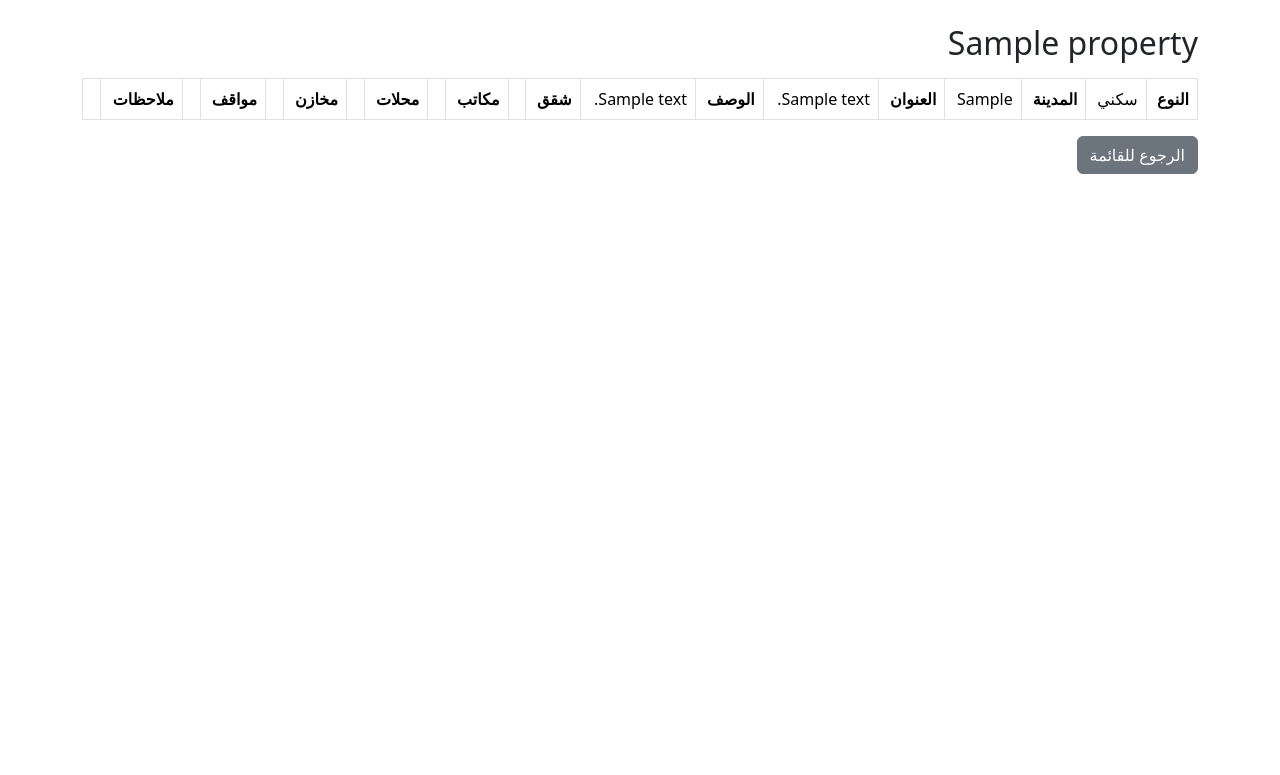
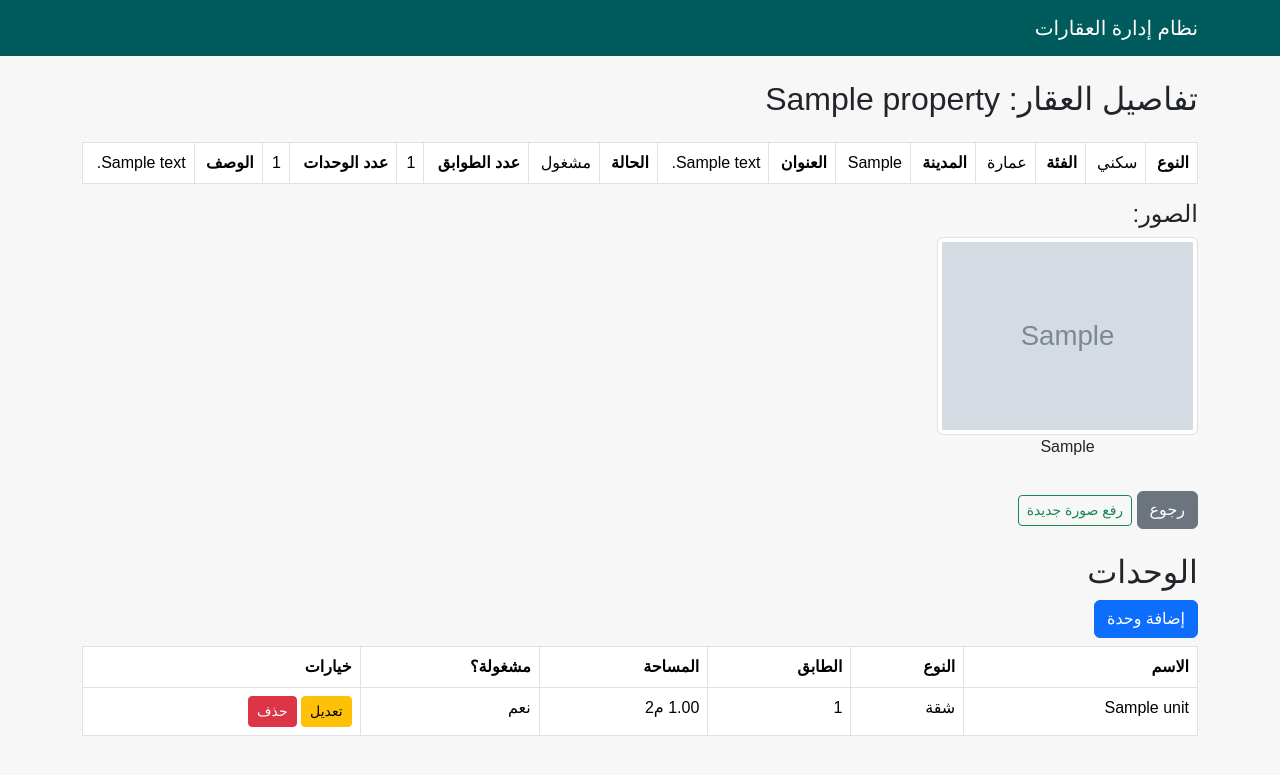
Before and after one commit to alabri0803/rentalmanagement, a Django app: page /properties/1/ in a window 1280 px wide. Shown: the top 775 px of the page. Run offline with Django 5.2, Linux system fonts and the light colour scheme; tables that the repository leaves empty hold one stand-in row (values such as "Sample post"); grey boxes marked "Sample" are stand-in pictures.

Commit message:
تم تعديل للجميع

```diff
--- a/properties/models.py
+++ b/properties/models.py
@@ -61,3 +61,25 @@ class PropertyImage(models.Model):
 
   def __str__(self):
     return f"صورة - {self.property.name}"
+
+class Unit(models.Model):
+  UNIT_TYPES = [
+    ('شقة', 'شقة'),
+    ('محل', 'محل'),
+    ('مكتب', 'مكتب'),
+    ('مخزن', 'مخزن'),
+    ('موقف', 'موقف')
+  ]
+  property = models.ForeignKey(Property, related_name='units', on_delete=models.CASCADE, verbose_name='العقار')
+  name = models.CharField(max_length=100, verbose_name='اسم الوحدة')
+  type = models.CharField(max_length=50, choices=UNIT_TYPES, verbose_name='نوع الوحدة')
+  floor_number = models.PositiveIntegerField(verbose_name='رقم الطابق')
+  area = models.DecimalField(max_digits=8, decimal_places=2, verbose_name='المساحة')
+  is_occupied = models.BooleanField(default=False, verbose_name='مشغولة؟')
+
+  class Meta:
+    verbose_name = 'وحدة'
+    verbose_name_plural = 'الوحدات'
+
+  def __str__(self):
+    return f"{self.name} - {self.get_type_display()}"
--- a/properties/templates/base.html
+++ b/properties/templates/properties/base.html
@@ -7,21 +7,23 @@
   <style>
     body {
       font-family: 'Cairo', sans-serif;
-      background-color: #f4f4f4
+      background-color: #f7f7f7;
     }
     .navbar {
-      background-color: #006c35;
+      background-color: #005c5c;
     }
-    .navbar-brand, .nav-link, h2, h3, h4 {
-      color: #ffffff !important;
+    .navbar a, .vavbar-brand {
+      color: white !important;
     }
   </style>
 </head>
 <body>
-  <nav class="navbar navbar-expand-lg px-4">
-    <a class="navbar-brand" href="/">النظام العقاري العُماني</a>
+  <nav class="navbar navbar-expand-lg mb-4">
+    <div class="container">
+      <a class="navbar-brand" href="{% url 'properties:property_list' %}">نظام إدارة العقارات</a>
+    </div>
   </nav>
-  <div class="container py-4">
+  <div class="container">
     {% block content %}
     {% endblock %}
   </div>
--- a/properties/templates/properties/detail.html
+++ /dev/null
@@ -1,39 +0,0 @@
-<!DOCTYPE html>
-<html lang="ar" dir="rtl">
-<head>
-  <meta charset="UTF-8">
-  <title>{{ property.name }}</title>
-  <link href="https://cdn.jsdelivr.net/npm/bootstrap@5.3.3/dist/css/bootstrap.rtl.min.css" rel="stylesheet">
-</head>
-<body class="container py-4">
-  <h2 class="mb-3">{{ property.name }}</h2>
-  {% if property.image %}
-  <img src="{{ property.image.url }}" class="img-fluid mb-4" alt="صورة العقار">
-  {% endif %}
-  <table class="table table-bordered">
-    <tr>
-      <th>النوع</th>
-      <td>{{ property.type }}</td>
-      <th>المدينة</th>
-      <td>{{ property.city }}</td>
-      <th>العنوان</th>
-      <td>{{ property.address }}</td>
-      <th>الوصف</th>
-      <td>{{ property.description }}</td>
-      <th>شقق</th>
-      <td>{{ property.num_apartments }}</td>
-      <th>مكاتب</th>
-      <td>{{ property.num_offices }}</td>
-      <th>محلات</th>
-      <td>{{ property.num_shops }}</td>
-      <th>مخازن</th>
-      <td>{{ property.num_stores }}</td>
-      <th>مواقف</th>
-      <td>{{ property.num_parking }}</td>
-      <th>ملاحظات</th>
-      <td>{{ property.notes }}</td>
-    </tr>
-  </table>
-  <a href="{% url 'property_list' %}" class="btn btn-secondary">الرجوع للقائمة</a>
-</body>
-</html>
--- /dev/null
+++ b/properties/templates/properties/property_detail.html
@@ -0,0 +1,73 @@
+{% extends "properties/base.html" %}
+{% block title %}تفاصيل العقار{% endblock %}
+{% block content %}
+<h2 class="mb-4">تفاصيل العقار: {{ property.name }}</h2>
+<table class="table table-bordered">
+    <tr>
+      <th>النوع</th>
+      <td>{{ property.get_type_display }}</td>
+      <th>الفئة</th>
+      <td>{{ property.get_category_display }}</td>
+      <th>المدينة</th>
+      <td>{{ property.city }}</td>
+      <th>العنوان</th>
+      <td>{{ property.address }}</td>
+      <th>الحالة</th>
+      <td>{{ property.status }}</td>
+      <th>عدد الطوابق</th>
+      <td>{{ property.floor_count }}</td>
+      <th>عدد الوحدات</th>
+      <td>{{ property.unit_count }}</td>
+      <th>الوصف</th>
+      <td>{{ property.description }}</td>
+    </tr>
+</table>
+<h4>الصور:</h4>
+<div class="row">
+  {% for image in property.images.all %}
+  <div class="col-md-3 mb-3">
+    <img src="{{ image.image.url }}" alt="صورة العقار" class="img-thumbnail">
+    <p class="text-center">{{ image.caption }}</p>
+  </div>
+  {% empty %}
+  <div class="col">
+    <p>لا توجد صور مضافة</p>
+  </div>
+  {% endfor %}
+</div>
+<a href="{% url 'properties:property_list' %}" class="btn btn-secondary">رجوع</a>
+<a href="{% url 'properties:property_upload_image' property.pk %}" class="btn btn-outline-success btn-sm">رفع صورة جديدة</a>
+<h2 class="mt-4">الوحدات</h2>
+<a class="btn btn-primary mb-2" href="{% url 'properties:unit_add' property.pk %}">إضافة وحدة</a>
+<table class="table table-bordered">
+    <thead>
+      <tr>
+        <th>الاسم</th>
+        <th>النوع</th>
+        <th>الطابق</th>
+        <th>المساحة</th>
+        <th>مشغولة؟</th>
+        <th>خيارات</th>
+      </tr>
+    </thead>
+    <tbody>
+      {% for unit in property.units.all %}
+      <tr>
+        <td>{{ unit.name }}</td>
+        <td>{{ unit.get_type_display }}</td>
+        <td>{{ unit.floor_number }}</td>
+        <td>{{ unit.area }} م2</td>
+        <td>{{ unit.is_occupied|yesno:"نعم,لا" }}</td>
+        <td>
+          <a href="{% url 'properties:unit_edit' unit.pk %}" class="btn btn-warning btn-sm">تعديل</a>
+          <a href="{% url 'properties:unit_delete' unit.pk %}" class="btn btn-danger btn-sm">حذف</a>
+        </td>
+      </tr>
+      {% empty %}
+      <tr>
+        <td colspan="6">لا توجد وحدات مضافة</td>
+      </tr>
+      {% endfor %}
+    </tbody>
+</table>
+{% endblock %}
--- a/properties/urls.py
+++ b/properties/urls.py
@@ -2,9 +2,16 @@ from django.urls import path
 
 from . import views
 
+app_name = 'properties'
+
 urlpatterns = [
-  path('', views.property_list, name='property_list'),
-  path('<int:pk>/', views.property_detail, name='property_detail'),
-  path('add/', views.property_create, name='property_create'),
-  path('dashboard/', views.property_dashboard, name='property_dashboard'),
+    path('', views.PropertyListView.as_view(), name='property_list'),
+    path('<int:pk>/', views.PropertyDetailView.as_view(), name='property_detail'),
+    path('add/', views.PropertyCreateView.as_view(), name='property_add'),
+    path('<int:pk>/edit/', views.PropertyUpdateView.as_view(), name='property_edit'),
+    path('<int:pk>/delete/', views.PropertyDeleteView.as_view(), name='property_delete'),
+    path('<int:pk>/upload-image/', views.PropertyImageUploadView.as_view(), name='property_upload_image'),
+    path('<int:property_id>/units/add/', views.UnitCreateView.as_view(), name='unit_add'),
+    path('units/<int:pk>/edit/', views.UnitUpdateView.as_view(), name='unit_edit'),
+    path('units/<int:pk>/delete/', views.UnitDeleteView.as_view(), name='unit_delete'),
 ]
--- a/properties/views.py
+++ b/properties/views.py
@@ -1,30 +1,93 @@
+from django.contrib import messages
 from django.shortcuts import get_object_or_404, redirect, render
+from django.urls import reverse_lazy
+from django.views import View
+from django.views.generic import (
+  CreateView,
+  DeleteView,
+  DetailView,
+  ListView,
+  UpdateView,
+)
 
-from .forms import PropertyForm
-from .models import Property
+from .forms import PropertyForm, PropertyImageUploadForm, UnitForm
+from .models import Property, Unit
 
 
-def property_list(request):
-  query = request.GET.get('q', '')
-  properties = Property.objects.filter(name__icontains=query) if query else Property.objects.all()
-  return render(request, 'properties/list.html', {'properties': properties, 'query': query})
+class PropertyListView(ListView):
+  model = Property
+  template_name = 'properties/property_list.html'
+  context_object_name = 'properties'
+  paginate_by = 10
 
-def property_detail(request, pk):
-  property = get_object_or_404(Property, pk=pk)
-  return render(request, 'properties/detail.html', {'property': property})
+  def get_queryset(self):
+    return Property.objects.filter(is_active=True)
 
-def property_create(request):
-  if request.method == 'POST':
-    form = PropertyForm(request.POST, request.FILES)
+class PropertyDetailView(DetailView):
+  model = Property
+  template_name = 'properties/property_detail.html'
+  context_object_name = 'property'
+
+class PropertyCreateView(CreateView):
+  model = Property
+  form_class = PropertyForm
+  template_name = 'properties/property_form.html'
+  success_url = reverse_lazy('properties:property_list')
+
+class PropertyUpdateView(UpdateView):
+  model = Property
+  form_class = PropertyForm
+  template_name = 'properties/property_form.html'
+  success_url = reverse_lazy('properties:property_list')
+
+class PropertyDeleteView(DeleteView):
+  model = Property
+  template_name = 'properties/property_confirm_delete.html'
+  success_url = reverse_lazy('properties:property_list')
+
+class PropertyImageUploadView(View):
+  template_name = 'properties/property_image_upload.html'
+
+  def get(self, request, pk):
+    property_obj = get_object_or_404(Property, pk=pk)
+    form = PropertyImageUploadForm()
+    return render(request, self.template_name, {'form': form, 'property': property_obj})
+
+  def post(self, request, pk):
+    property_obj = get_object_or_404(Property, pk=pk)
+    form = PropertyImageUploadForm(request.POST, request.FILES)
     if form.is_valid():
-      form.save()
-      return redirect('property_list')
-  else:
-    form = PropertyForm()
-  return render(request, 'properties/form.html', {'form': form})
+      image = form.save(commit=False)
+      image.property = property_obj
+      image.save()
+      messages.success(request, 'تم رفع الصورة بنجاح.')
+      return redirect('properties:property_detail', pk=pk)
+    return render(request, self.template_name, {'form': form, 'property': property_obj})
 
-def property_dashboard(request):
-  total = Property.objects.count()
-  occupied = Property.objects.filter(status='مشغول').count()
-  vacant = Property.objects.filter(status='شاغر').count()
-  return render(request, 'properties/dashboard.html', {'total': total, 'occupied': occupied, 'vacant': vacant})
+class UnitCreateView(CreateView):
+  model = Unit
+  form_class = UnitForm
+  template_name = 'properties/unit_form.html'
+
+  def form_valid(self, form):
+    property_id = self.kwargs.get('property_id')
+    form.instance.property_id = property_id
+    return super().form_valid(form)
+
+  def get_success_url(self):
+    return reverse_lazy('properties:property_detail', kwargs={'pk': self.object.property.id})
+
+class UnitUpdateView(UpdateView):
+  model = Unit
+  form_class = UnitForm
+  template_name = 'properties/unit_form.html'
+
+  def get_success_url(self):
+    return reverse_lazy('properties:property_detail', kwargs={'pk': self.object.property.id})
+
+class UnitDeleteView(DeleteView):
+  model = Unit
+  template_name = 'properties/unit_confirm_delete.html'
+
+  def get_success_url(self):
+    return reverse_lazy('properties:property_detail', kwargs={'pk': self.object.property.id})
```
Also changed, not shown: properties/forms.py (+21 -2 lines), properties/templates/properties/form.html (deleted, +0 -17 lines), properties/templates/properties/list.html (deleted, +0 -26 lines), properties/templates/properties/property_confirm_delete.html (added, +11 -0 lines), properties/templates/properties/property_form.html (added, +11 -0 lines), properties/templates/properties/property_image_upload.html (added, +11 -0 lines), properties/templates/properties/property_list.html (added, +35 -0 lines), properties/templates/properties/unit_confirm_delete.html (added, +11 -0 lines), properties/templates/properties/unit_form.html (added, +11 -0 lines), properties/migrations/0006_unit.py (added).
